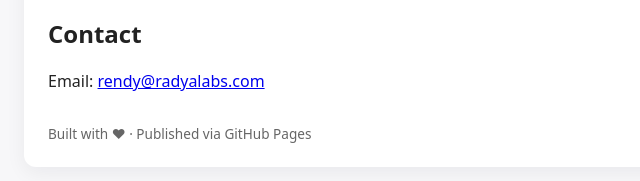
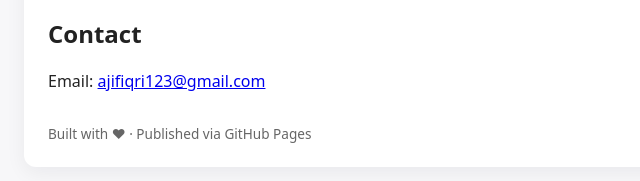
Before and after one commit to ajifiqri123/my-profile, a plain HTML site: page index.html in a window 1280 px wide. Shown: the part 559-740 px from the top of the page, 142-782 px from the left. Drawn offline with Linux system fonts and the light colour scheme.

Commit message:
Update index.html

```diff
--- a/index.html
+++ b/index.html
@@ -115,7 +115,7 @@
       <section>
         <h2>Contact</h2>
         <p>
-          Email: <a href="mailto:ajifiqri123@gmail.com">rendy@radyalabs.com</a>
+          Email: <a href="mailto:ajifiqri123@gmail.com">ajifiqri123@gmail.com</a>
         </p>
       </section>
       <footer>Built with ♥ · Published via GitHub Pages</footer>
```
